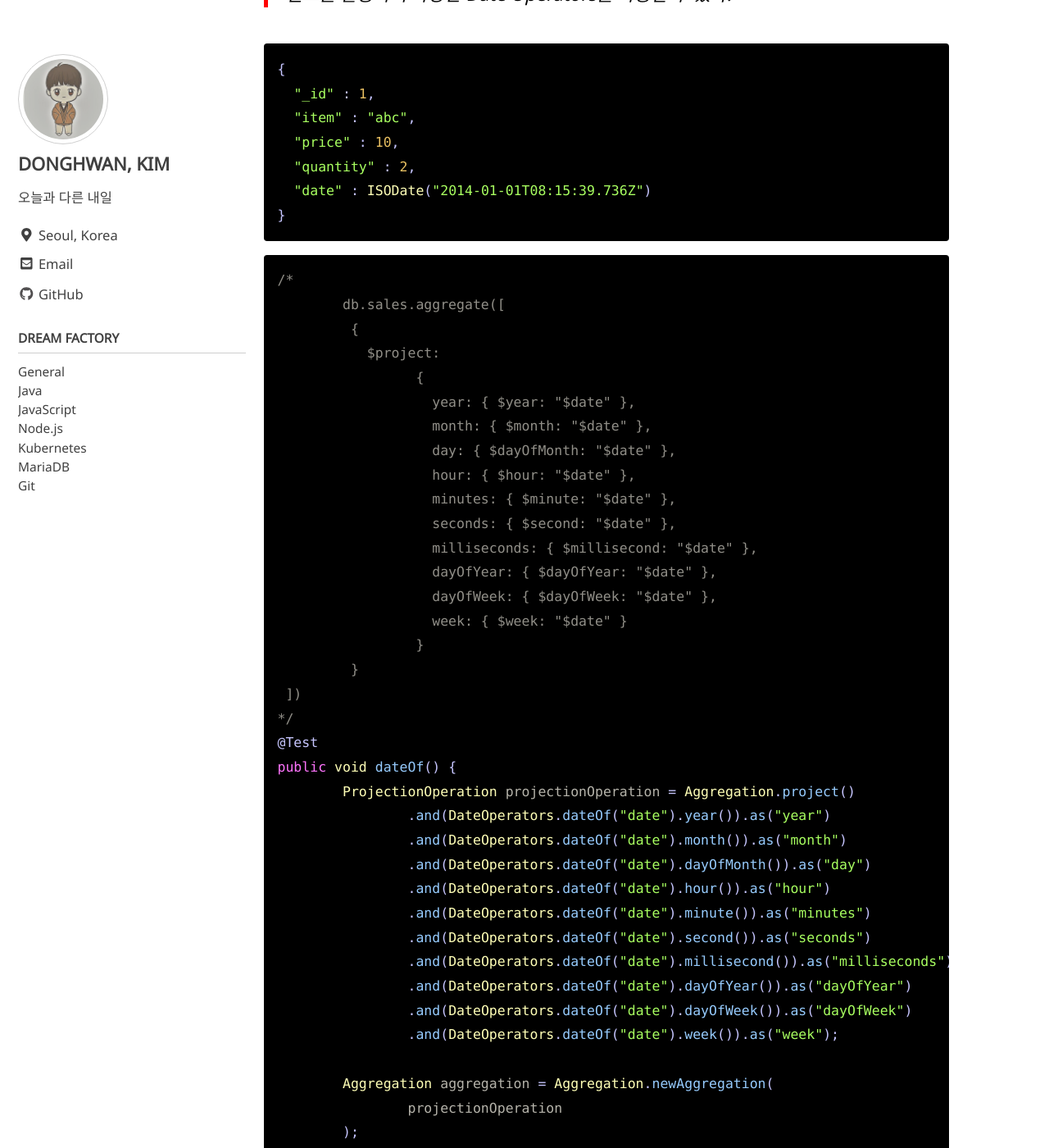
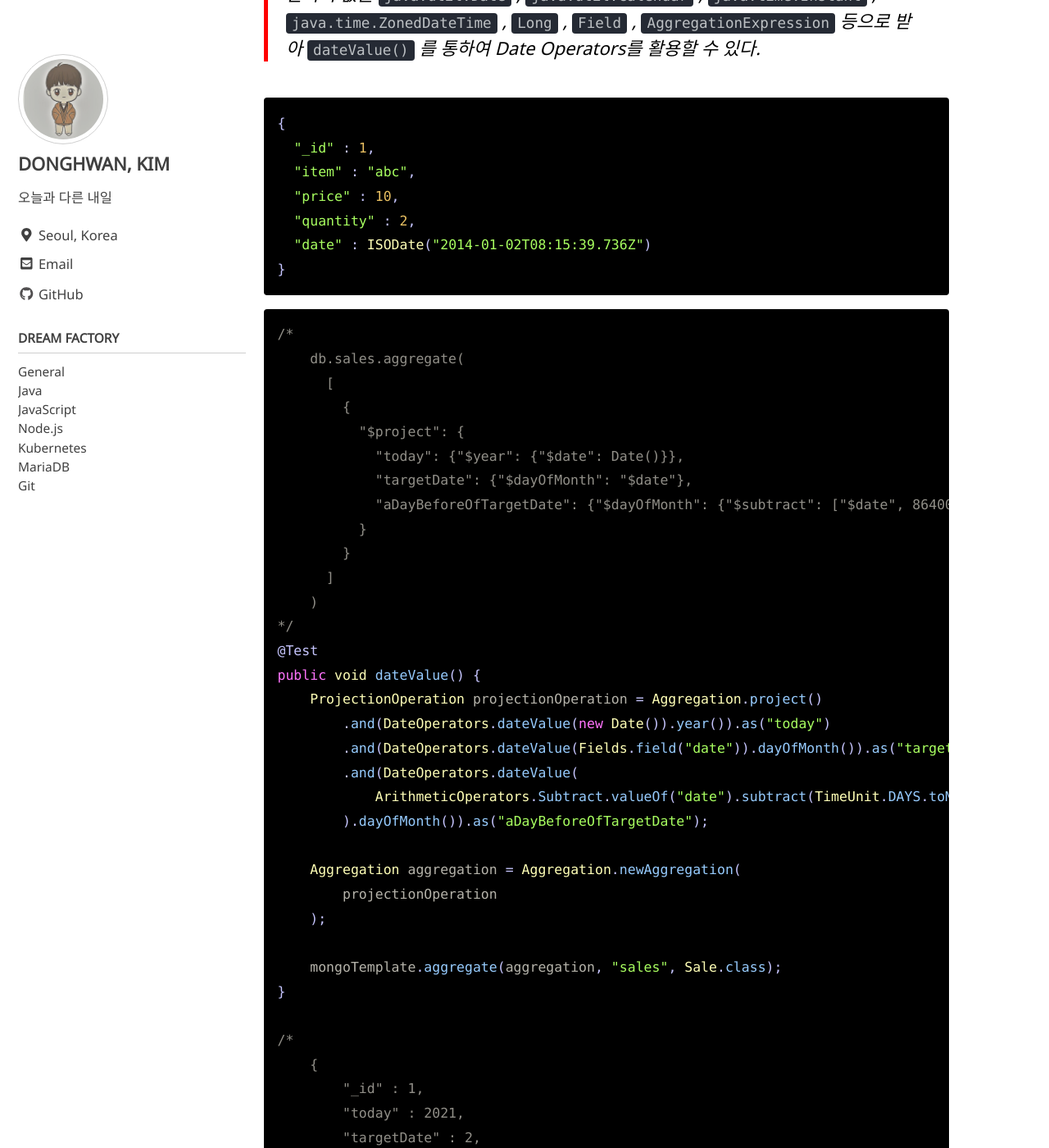
Before and after one commit to yearnlune/yearnlune.github.io, a Jekyll site: the page built from _posts/java/2021-10-14-java-mongodb-aggregation-date-operators.md, in a window 1280 px wide and 1400 px high, scrolled down 541 px. Shown: the whole window at 82% size. Built offline with Jekyll 4.4.1, drawn with Linux system fonts in a browser that asks for light colours; cached includes are drawn as plain includes; comment, search, counter and statistics services are not loaded; some of the changed text lies outside the part shown.

Commit message:
fix: Posted 'DateOperators'

````diff
--- a/_posts/java/2021-10-14-java-mongodb-aggregation-date-operators.md
+++ b/_posts/java/2021-10-14-java-mongodb-aggregation-date-operators.md
@@ -17,9 +17,65 @@ categories:
 > $year, $month, $week, $hour, $minute, $second, $millisecond, $dayOfYear, $dayOfMonth, $dayOfWeek 등 날짜와 관련된 operator를 사용할 수 있다.
 >
 
+# Value
+
+> 날짜의 값을 `java.util.Date` , `java.util.Calendar` , `java.time.Instant` , `java.time.ZonedDateTime` , `Long` , `Field` , `AggregationExpression` 등으로 받아  `dateValue()` 를 통하여 Date Operators를 활용할 수 있다.
+>
+
+```java
+{
+  "_id" : 1,
+  "item" : "abc",
+  "price" : 10,
+  "quantity" : 2,
+  "date" : ISODate("2014-01-02T08:15:39.736Z")
+}
+```
+
+```java
+/*
+    db.sales.aggregate(
+      [
+        {
+          "$project": {
+            "today": {"$year": {"$date": Date()}},
+            "targetDate": {"$dayOfMonth": "$date"},
+            "aDayBeforeOfTargetDate": {"$dayOfMonth": {"$subtract": ["$date", 86400000]}}
+          }
+        }
+      ]
+    )
+*/
+@Test
+public void dateValue() {
+    ProjectionOperation projectionOperation = Aggregation.project()
+        .and(DateOperators.dateValue(new Date()).year()).as("today")
+        .and(DateOperators.dateValue(Fields.field("date")).dayOfMonth()).as("targetDate")
+        .and(DateOperators.dateValue(
+            ArithmeticOperators.Subtract.valueOf("date").subtract(TimeUnit.DAYS.toMillis(1))
+        ).dayOfMonth()).as("aDayBeforeOfTargetDate");
+
+    Aggregation aggregation = Aggregation.newAggregation(
+        projectionOperation
+    );
+
+    mongoTemplate.aggregate(aggregation, "sales", Sale.class);
+}
+
+/*
+    {
+        "_id" : 1,
+        "today" : 2021,
+        "targetDate" : 2,
+        "aDayBeforeOfTargetDate" : 1
+    }
+*/
+```
+
+
 # Field
 
-> 필드를 활용하여 다양한 Date Operators를 사용할 수 있다.
+> `dateOf()` 를 통해 필드를 활용하여, 다양한 Date Operators를 사용할 수 있다.
 >
 
 ```java
@@ -34,58 +90,170 @@ categories:
 
 ```java
 /*
-	db.sales.aggregate([
-	 {
-	   $project:
-		 {
-		   year: { $year: "$date" },
-		   month: { $month: "$date" },
-		   day: { $dayOfMonth: "$date" },
-		   hour: { $hour: "$date" },
-		   minutes: { $minute: "$date" },
-		   seconds: { $second: "$date" },
-		   milliseconds: { $millisecond: "$date" },
-		   dayOfYear: { $dayOfYear: "$date" },
-		   dayOfWeek: { $dayOfWeek: "$date" },
-		   week: { $week: "$date" }
-		 }
-	 }
- ])
+    db.sales.aggregate([
+     {
+       $project:
+         {
+           year: { $year: "$date" },
+           month: { $month: "$date" },
+           day: { $dayOfMonth: "$date" },
+           hour: { $hour: "$date" },
+           minutes: { $minute: "$date" },
+           seconds: { $second: "$date" },
+           milliseconds: { $millisecond: "$date" },
+           dayOfYear: { $dayOfYear: "$date" },
+           dayOfWeek: { $dayOfWeek: "$date" },
+           week: { $week: "$date" }
+         }
+     }
+    ])
 */
 @Test
 public void dateOf() {
-	ProjectionOperation projectionOperation = Aggregation.project()
-		.and(DateOperators.dateOf("date").year()).as("year")
-		.and(DateOperators.dateOf("date").month()).as("month")
-		.and(DateOperators.dateOf("date").dayOfMonth()).as("day")
-		.and(DateOperators.dateOf("date").hour()).as("hour")
-		.and(DateOperators.dateOf("date").minute()).as("minutes")
-		.and(DateOperators.dateOf("date").second()).as("seconds")
-		.and(DateOperators.dateOf("date").millisecond()).as("milliseconds")
-		.and(DateOperators.dateOf("date").dayOfYear()).as("dayOfYear")
-		.and(DateOperators.dateOf("date").dayOfWeek()).as("dayOfWeek")
-		.and(DateOperators.dateOf("date").week()).as("week");
+    ProjectionOperation projectionOperation = Aggregation.project()
+        .and(DateOperators.dateOf("date").year()).as("year")
+        .and(DateOperators.dateOf("date").month()).as("month")
+        .and(DateOperators.dateOf("date").dayOfMonth()).as("day")
+        .and(DateOperators.dateOf("date").hour()).as("hour")
+        .and(DateOperators.dateOf("date").minute()).as("minutes")
+        .and(DateOperators.dateOf("date").second()).as("seconds")
+        .and(DateOperators.dateOf("date").millisecond()).as("milliseconds")
+        .and(DateOperators.dateOf("date").dayOfYear()).as("dayOfYear")
+        .and(DateOperators.dateOf("date").dayOfWeek()).as("dayOfWeek")
+        .and(DateOperators.dateOf("date").week()).as("week");
 
-	Aggregation aggregation	= Aggregation.newAggregation(
-		projectionOperation
-	);
+    Aggregation aggregation = Aggregation.newAggregation(
+        projectionOperation
+    );
 
-	mongoTemplate.aggregate(aggregation, "students", Student.class);
+    mongoTemplate.aggregate(aggregation, "sales", Sale.class);
 }
 
 /*
-	{
-	  "_id" : 1,
-	  "year" : 2014,
-	  "month" : 1,
-	  "day" : 1,
-	  "hour" : 8,
-	  "minutes" : 15,
-	  "seconds" : 39,
-	  "milliseconds" : 736,
-	  "dayOfYear" : 1,
-	  "dayOfWeek" : 4,
-	  "week" : 0
-	}
+    {
+      "_id" : 1,
+      "year" : 2014,
+      "month" : 1,
+      "day" : 1,
+      "hour" : 8,
+      "minutes" : 15,
+      "seconds" : 39,
+      "milliseconds" : 736,
+      "dayOfYear" : 1,
+      "dayOfWeek" : 4,
+      "week" : 0
+    }
 */
 ```
+
+
+# Date string
+
+> Date String을 value, field로 받아 Date 타입으로 변환할 수 있다
+>
+
+## Value
+
+> `dateFromString()` 를 통해 DateString을 값으로 받아 Date 타입으로 바꿀 수있다. 또한 `withFormat()` 를 활용하여 값으로 사용된 Date Format(`%Y-%m-%dT%H:%M:%S.%LZ`)을 알려줄 수 있다.
+>
+
+```java
+/*
+    db.tests.aggregate(
+      [
+        {
+          "$project": {
+            "dateFromString": {
+              "$dateFromString": {"dateString": "15-10-2021", "format": "%d-%m-%Y"}
+            },
+            "dateFromStringWithUTC": {
+              "$dateFromString":{"dateString": "15-10-2021", "format": "%d-%m-%Y", "timezone": "+09"}
+            },
+            "dateFromStringWithOlson": {
+              "$dateFromString": {"dateString": "15-10-2021", "format": "%d-%m-%Y", "timezone": "Asia/Seoul"}
+            }
+          }
+        }
+      ]
+    )
+*/
+@Test
+public void dateFromString() {
+    ProjectionOperation projectionOperation = Aggregation.project()
+        .and(
+            DateOperators.dateFromString("15-10-2021").withFormat("%d-%m-%Y")
+        ).as("dateFromString")
+        .and(
+            DateOperators.dateFromString("15-10-2021").withFormat("%d-%m-%Y").withTimezone(DateOperators.Timezone.valueOf("+09"))
+        ).as("dateFromStringWithUTC")
+        .and(
+            DateOperators.dateFromString("15-10-2021").withFormat("%d-%m-%Y").withTimezone(DateOperators.Timezone.valueOf("Asia/Seoul"))
+        ).as("dateFromStringWithOlson");
+
+    Aggregation aggregation = Aggregation.newAggregation(
+        projectionOperation
+    );
+
+    mongoTemplate.aggregate(aggregation, "tests", Map.class);
+}
+
+/*
+    {
+        "_id": 1,
+        "dateFromString": ISODate("2021-10-15T00:00:00.000Z"),
+        "dateFromString": ISODate("2021-10-14T15:00:00.000Z"),
+        "dateFromString": ISODate("2021-10-14T15:00:00.000Z")
+    }
+*/
+```
+
+## Field
+
+> `DateFromString.fromStringOf` 를 활용하여 field의 DateString을 활용할 수 있다.
+>
+
+```java
+{
+  "_id" : 1,
+  "item" : "abc",
+  "price" : 10,
+  "quantity" : 2,
+  "date" : 2021-10-15 11:00:00
+}
+```
+
+```java
+/*
+    db.sales.aggregate(
+      [
+        {
+          "$project": {
+            "dateFromString": {
+              "$dateFromString": {"dateString" : "$date", "format" : "%Y-%m-%d %H:%M:%S"}
+            }
+          }
+        }
+      ]
+    )
+*/
+@Test
+public void fromStringOf() {
+    ProjectionOperation projectionOperation = Aggregation.project()
+    .and(
+      DateOperators.DateFromString.fromStringOf("date").withFormat("%Y-%m-%d %H:%M:%S")
+    ).as("dateFromString");
+
+    Aggregation aggregation = Aggregation.newAggregation(
+      projectionOperation
+    );
+
+    mongoTemplate.aggregate(aggregation, "sales", Map.class);
+}
+
+/*
+    {
+        "_id": 1,
+        "dateFromString": ISODate("2021-10-15T11:00:00.000Z"),
+    }
+*/
+```
````
Also changed, not shown: other parts of _posts/java/2021-10-14-java-mongodb-aggregation-date-operators.md (+1 -1 lines).
